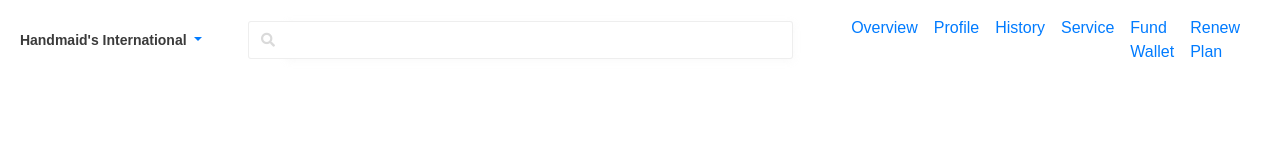
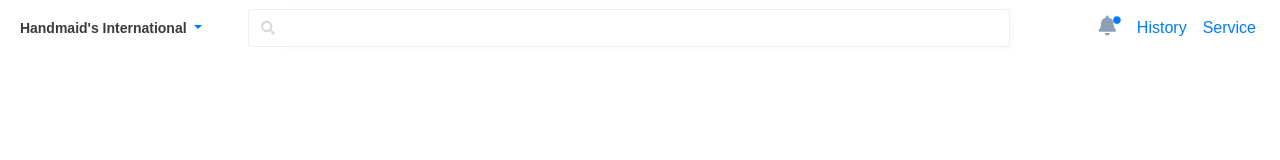
Before and after one commit to oyewoas/BlueBic-Admin-Dashboard, a plain HTML site: page index.html in a window 1280 px wide. Drawn offline with Linux system fonts and the light colour scheme; a web font is replaced by a local one.

Commit message:
more navbar styling

```diff
--- a/css/main.css
+++ b/css/main.css
@@ -28,7 +28,7 @@ li {
 }
 .search{
     padding-left: 30px;
-    padding-right: 50px;
+    padding-right: 80px;
 }
 .search .btn{
      background: #FFFFFF ;
@@ -37,12 +37,24 @@ li {
     border-bottom: 1px solid rgba(189, 189, 189, 0.25);
     border-left: 1px solid rgba(189, 189, 189, 0.25);
     border-top: 1px solid rgba(189, 189, 189, 0.25);
-    border-right: none
+    border-right: none;
 
 }
 .fa-search{
     font-size: 14px;
 color: #DADADA;
+}
+.fa-bell{
+    color: #8CA0B3;
+    font-size: 20px;
+}
+.fa-circle{
+    font-size:7.88px;
+    color: linear-gradient(172.24deg, #1B75BB 0%, #00ADEE 100%);
+}
+#alertdot{
+    margin-top: -10px;
+    margin-left: -19px;
 }
 .search .form-control{
    background: #FFFFFF;
--- a/index.html
+++ b/index.html
@@ -47,13 +47,11 @@
           <div class="collapse navbar-collapse justify-content-end" id="navbarNavAltMarkup">
             <div class="navbar-nav ">
 
-                <a class="nav-item nav-link hov" href="">Overview</a>
-                <a class="nav-item nav-link hov" href="">Profile</a>
-                <a class="nav-item nav-link hov historylink" href="">History</a>
-                <a class="nav-item nav-link hov" href="">Service</a>
-                <a class="nav-item nav-link wallet" href="">Fund Wallet</a>
-                <a class="nav-item nav-link renew " href="">Renew Plan</a>
-                <a class="nav-item nav-link btnnext  " href=""><img src="images/signout.png" height="20px" alt=""></a>
+                <a class="nav-item nav-link " href=""><i class="fas fa-bell"></i></a>
+                <a class="nav-item nav-link " id="alertdot" href=""><i class="fas fa-circle"></i></a>
+                <a class="nav-item nav-link " href="">History</a>
+                <a class="nav-item nav-link " href="">Service</a>
+
 
 
             </div>
```
